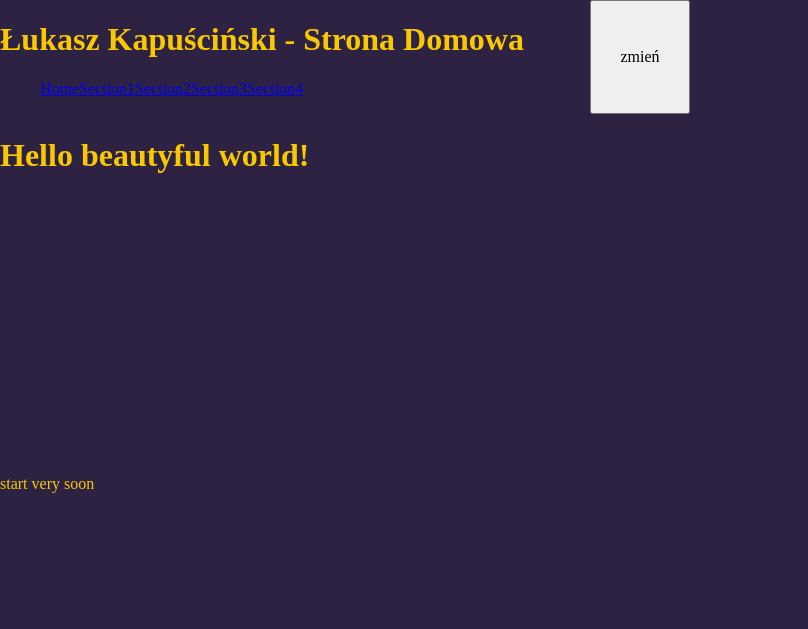
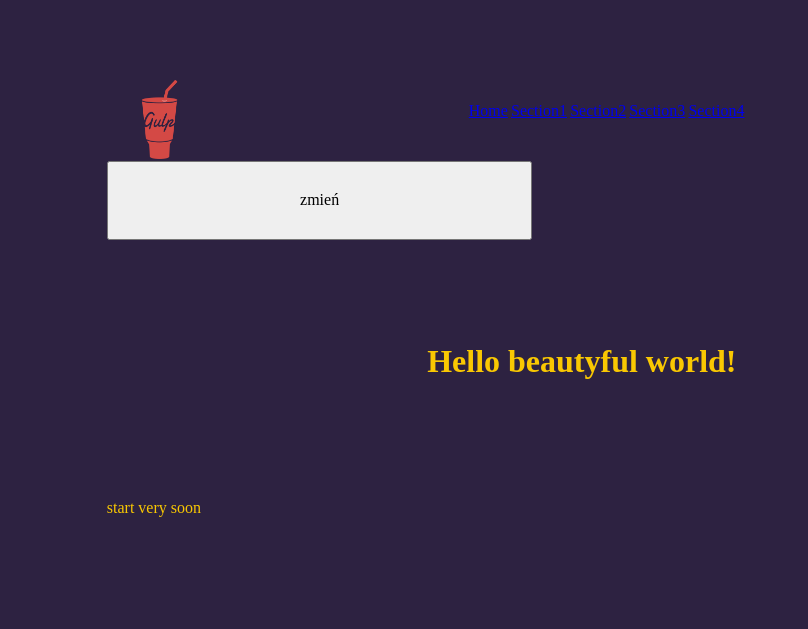
Before and after one commit to LukaszKapuscinski/homepage-gulp, a website: page src/content/index.html in a window 1280 px wide. Shown: the whole page, without its empty margins (0-808 px from the left). Drawn offline with nearby package versions, Linux system fonts and the light colour scheme; files that its build step writes are made by us from their sources; files whose address does not match are found by name.

Commit message:
add new README

```diff
--- a/src/content/index.html
+++ b/src/content/index.html
@@ -10,9 +10,9 @@
 </head>
 
 <body>
-  <header class="header" id="home">
-    <h1 class="">Łukasz Kapuściński - Strona Domowa</h1>
-    <nav class="navigation">
+  <img src="assets/img/gulp-logo.png" class="logo" alt="gulp-logo">
+  <header class="navigation">
+    <nav>
       <ul class="navigation__list">
         <li class="navigation__item"><a class="navigation__link" href="#home"><iclass="fas fa-home button__icon"></i>Home</a></li>
         <li class="navigation__item"><a class="navigation__link" href="#section1">Section1</a></li>
@@ -24,9 +24,9 @@
   </header>
 
 
-  <h1 class=" test2 header__title--js">Hello beautyful world!</h1>
-  <p class="test">start very soon</p>
-  <button class="header__btton header__button--js">zmień</button>
+  <h1 class=" content header__title--js">Hello beautyful world!</h1>
+  <p class="footer">start very soon</p>
+  <button class=" header__button header__button--js">zmień</button>
 
 
   <script src="js/main.js"></script>
--- a/src/scss/main.scss
+++ b/src/scss/main.scss
@@ -16,38 +16,51 @@ html {
 
 body {
   display: grid;
-  grid-template-areas:
-    "header header header"
-    "content . side"
-    "footer footer footer";
-  grid-template-columns: 1fr 100px 1fr;
-  grid-template-rows: 1fr 3fr 1fr;
+  grid-template-columns: repeat(12, minmax(10px, 1fr));
+  grid-template-rows: repeat(8, minmax(10px, 1fr));;
   grid-gap: 0.1rem;
   color: $yellow;
   background: $violet;
 }
+.header__button {
+  grid-area: 3/ 2 / 4/ 6;
 
+}
 .header__title--red {
   color: red;
 }
+.logo {
+  grid-area: 2/ 2 / 3/ 3;
+  display: flex;
+  justify-items: flex-end;
+  width: 100%;
+  max-width: 200px;
+}
 
 .navigation {
-  grid-area: header;
+  grid-area: 2/ 5/ 3/ 8;
+  align-items: center;
+
   &__list {
     display: flex;
-    justify-items: center;
+    justify-content: space-around;
+    align-items: center;
+    height: 30px;
+
   }
   &__item {
-    display: block;
+    list-style: none;
+    align-items: center;
+    display: 1;
   }
 
   &__link {
-    display: block;
+    display: 1;
   }
 }
-.test {
-  grid-area: footer;
+.footer {
+  grid-area: 7/ 2 / 9/ 6;
 }
-.test2 {
-  grid-area: content;
+.content {
+  grid-area: 5/ 5 / 7/ 8;
 }
```
Also changed, not shown: README.md, src/assets/img/gulp-logo.png (added).
